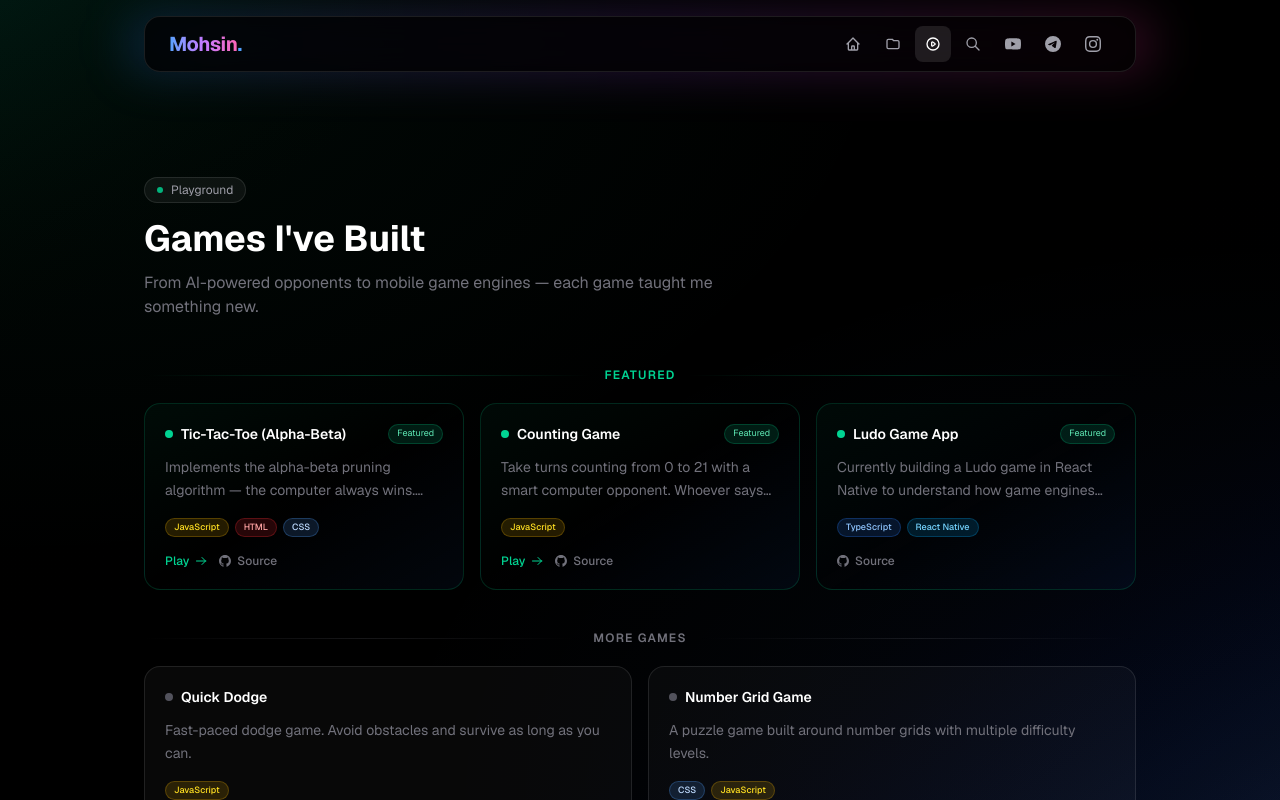
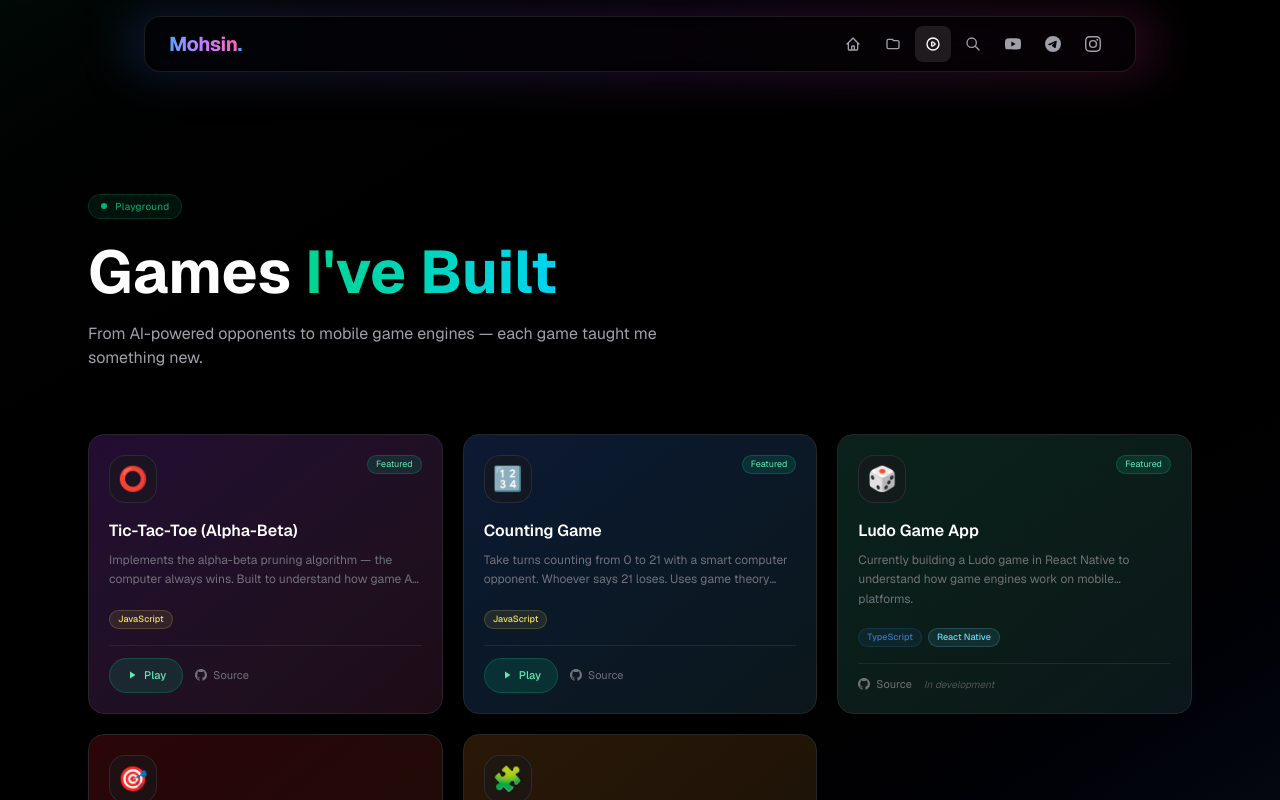
Before and after one commit to MIHMahmudEli/Mohsin-Portfolio-web, a Next.js app: page /games in a window 1280 px wide. Shown: the top 800 px of the page. Built offline with nearby package versions, Linux system fonts and the light colour scheme.

Commit message:
Redesign games page with arcade-style cards, emoji icons, per-game gradients

```diff
--- a/src/app/games/page.tsx
+++ b/src/app/games/page.tsx
@@ -3,162 +3,185 @@
 import { motion } from 'framer-motion';
 import Link from 'next/link';
 
-const games = [
+interface Game {
+  title: string;
+  slug: string;
+  desc: string;
+  tech: string[];
+  emoji: string;
+  gradient: string;
+  liveUrl?: string;
+  githubUrl?: string;
+  featured: boolean;
+}
+
+const games: Game[] = [
   {
-    title: 'Tic-Tac-Toe (Alpha-Beta)',
-    slug: 'tic-tac-toe',
+    title: 'Tic-Tac-Toe (Alpha-Beta)', slug: 'tic-tac-toe',
     desc: 'Implements the alpha-beta pruning algorithm — the computer always wins. Built to understand how game AI works at the algorithmic level.',
-    tech: ['JavaScript', 'HTML', 'CSS'],
-    liveUrl: 'https://mihmahmudeli.github.io/tic-tac-toe-game/',
-    githubUrl: 'https://github.com/MIHMahmudEli/tic-tac-toe-game',
-    featured: true,
+    tech: ['JavaScript'], emoji: '⭕', gradient: 'from-purple-600/40 to-pink-600/20',
+    liveUrl: 'https://mihmahmudeli.github.io/tic-tac-toe-game/', githubUrl: 'https://github.com/MIHMahmudEli/tic-tac-toe-game', featured: true,
   },
   {
-    title: 'Counting Game',
-    slug: 'counting-game',
+    title: 'Counting Game', slug: 'counting-game',
     desc: 'Take turns counting from 0 to 21 with a smart computer opponent. Whoever says 21 loses. Uses game theory strategy.',
-    tech: ['JavaScript'],
-    liveUrl: 'https://mihmahmudeli.github.io/Counting-Game/',
-    githubUrl: 'https://github.com/MIHMahmudEli/Counting-Game',
-    featured: true,
+    tech: ['JavaScript'], emoji: '🔢', gradient: 'from-blue-600/40 to-cyan-600/20',
+    liveUrl: 'https://mihmahmudeli.github.io/Counting-Game/', githubUrl: 'https://github.com/MIHMahmudEli/Counting-Game', featured: true,
   },
   {
-    title: 'Ludo Game App',
-    slug: 'ludo-game-app',
+    title: 'Ludo Game App', slug: 'ludo-game-app',
     desc: 'Currently building a Ludo game in React Native to understand how game engines work on mobile platforms.',
-    tech: ['TypeScript', 'React Native'],
-    githubUrl: 'https://github.com/MIHMahmudEli/ludo-game-app',
-    featured: true,
+    tech: ['TypeScript', 'React Native'], emoji: '🎲', gradient: 'from-emerald-600/40 to-teal-600/20',
+    githubUrl: 'https://github.com/MIHMahmudEli/ludo-game-app', featured: true,
   },
   {
-    title: 'Quick Dodge',
-    slug: 'quick-dodge',
+    title: 'Quick Dodge', slug: 'quick-dodge',
     desc: 'Fast-paced dodge game. Avoid obstacles and survive as long as you can.',
-    tech: ['JavaScript'],
-    liveUrl: 'https://mihmahmudeli.github.io/Quick-Dodge/',
-    githubUrl: 'https://github.com/MIHMahmudEli/Quick-Dodge',
-    featured: false,
+    tech: ['JavaScript'], emoji: '🎯', gradient: 'from-red-600/40 to-orange-600/20',
+    liveUrl: 'https://mihmahmudeli.github.io/Quick-Dodge/', githubUrl: 'https://github.com/MIHMahmudEli/Quick-Dodge', featured: false,
   },
   {
-    title: 'Number Grid Game',
-    slug: 'number-grid-game',
+    title: 'Number Grid Game', slug: 'number-grid-game',
     desc: 'A puzzle game built around number grids with multiple difficulty levels.',
-    tech: ['CSS', 'JavaScript'],
-    liveUrl: 'https://number-grid-game.netlify.app/',
-    githubUrl: 'https://github.com/MIHMahmudEli/Number-Grid-Game',
-    featured: false,
+    tech: ['CSS', 'JavaScript'], emoji: '🧩', gradient: 'from-amber-600/40 to-yellow-600/20',
+    liveUrl: 'https://number-grid-game.netlify.app/', githubUrl: 'https://github.com/MIHMahmudEli/Number-Grid-Game', featured: false,
   },
 ];
 
 const techColors: Record<string, string> = {
-  JavaScript: 'bg-yellow-500/15 text-yellow-300 border-yellow-500/25',
-  TypeScript: 'bg-blue-500/15 text-blue-300 border-blue-500/25',
-  CSS: 'bg-blue-400/15 text-blue-200 border-blue-400/25',
-  HTML: 'bg-red-500/15 text-red-300 border-red-500/25',
-  'React Native': 'bg-sky-500/15 text-sky-300 border-sky-500/25',
+  JavaScript: '#f1e05a', TypeScript: '#3178c6', CSS: '#563d7c', HTML: '#e34c26', 'React Native': '#61dafb',
 };
 
+function stagger(i: number) {
+  return { delay: i * 0.06 };
+}
+
 export default function GamesPage() {
-  const featured = games.filter((g) => g.featured);
-  const rest = games.filter((g) => !g.featured);
-
   return (
     <>
-      <div className="fixed inset-0 bg-gradient-to-br from-emerald-950/30 via-black to-blue-950/30 pointer-events-none" />
-      <div className="fixed inset-0 bg-[radial-gradient(ellipse_at_top_left,rgba(16,185,129,0.06),transparent_50%),radial-gradient(ellipse_at_bottom_right,rgba(59,130,246,0.06),transparent_50%)] pointer-events-none" />
-      <div className="relative py-20">
-        <div className="max-w-5xl mx-auto px-4">
-          <motion.div initial={{ opacity: 0, y: 20 }} animate={{ opacity: 1, y: 0 }} className="mb-12">
-            <div className="inline-flex items-center gap-2 px-3 py-1 rounded-full bg-white/5 border border-white/10 text-xs text-zinc-400 mb-4">
+      <div className="fixed inset-0 bg-gradient-to-br from-emerald-950/20 via-black to-blue-950/20 pointer-events-none" />
+
+      <div className="relative py-16 md:py-24">
+        <div className="max-w-6xl mx-auto px-6">
+          <motion.div initial={{ opacity: 0, y: 20 }} animate={{ opacity: 1, y: 0 }} className="mb-12 md:mb-16">
+            <motion.span
+              initial={{ opacity: 0, y: -10 }} animate={{ opacity: 1, y: 0 }}
+              transition={{ duration: 0.4 }}
+              className="inline-flex items-center gap-2 px-3 py-1 rounded-full bg-emerald-500/10 border border-emerald-500/20 text-[10px] text-emerald-400/80 tracking-wide mb-4"
+            >
               <span className="w-1.5 h-1.5 rounded-full bg-emerald-400 animate-pulse" />
               Playground
-            </div>
-            <h1 className="text-4xl font-bold text-white mb-3">Games I&apos;ve Built</h1>
-            <p className="text-zinc-500 max-w-xl">
-              From AI-powered opponents to mobile game engines — each game taught me something new.
-            </p>
+            </motion.span>
+
+            <h1 className="text-4xl md:text-6xl font-bold text-white mb-3 leading-tight">
+              Games{' '}
+              <span className="bg-gradient-to-r from-emerald-400 via-teal-400 to-cyan-400 bg-clip-text text-transparent">I&apos;ve Built</span>
+            </h1>
+
+            <motion.p
+              initial={{ opacity: 0, y: 15 }} animate={{ opacity: 1, y: 0 }}
+              transition={{ delay: 0.15, duration: 0.5 }}
+              className="text-zinc-400 text-base max-w-xl"
+            >
+              From AI-powered opponents to mobile game engines &mdash; each game taught me something new.
+            </motion.p>
           </motion.div>
 
-          {featured.length > 0 && (
-            <div className="mb-10">
-              <div className="flex items-center gap-3 mb-5">
-                <div className="h-px flex-1 bg-gradient-to-r from-transparent via-emerald-500/30 to-transparent" />
-                <span className="text-xs font-semibold tracking-widest text-emerald-400 uppercase">Featured</span>
-                <div className="h-px flex-1 bg-gradient-to-r from-transparent via-emerald-500/30 to-transparent" />
-              </div>
-              <div className="grid md:grid-cols-2 lg:grid-cols-3 gap-4">
-                {featured.map((g, i) => (
-                  <GameCard key={g.slug} game={g} index={i} featured />
-                ))}
+          <div className="grid md:grid-cols-2 lg:grid-cols-3 gap-5">
+            {games.map((g, i) => (
+              <motion.div
+                key={g.slug}
+                initial={{ opacity: 0, y: 24, scale: 0.96 }}
+                animate={{ opacity: 1, y: 0, scale: 1 }}
+                transition={{ duration: 0.5, ...stagger(i), ease: [0.16, 1, 0.3, 1] }}
+              >
+                <div className={`group relative rounded-2xl border border-zinc-800 overflow-hidden h-full ${g.featured ? 'bg-zinc-900/50' : 'bg-zinc-900/30'}`}>
+                  <div className={`absolute inset-0 bg-gradient-to-br ${g.gradient} opacity-40 group-hover:opacity-60 transition-opacity duration-500`} />
+
+                  <div className="absolute top-0 left-0 right-0 h-1 bg-gradient-to-r from-emerald-500/60 via-teal-500/60 to-cyan-500/60 opacity-0 group-hover:opacity-100 transition-opacity duration-300" />
+
+                  <div className="relative p-5 flex flex-col h-full">
+                    <div className="flex items-start justify-between mb-4">
+                      <motion.div
+                        className="w-12 h-12 rounded-2xl flex items-center justify-center text-2xl bg-zinc-900/60 border border-zinc-700/50"
+                        whileHover={{ scale: 1.1, rotate: -8 }}
+                        transition={{ type: 'spring', stiffness: 300, damping: 15 }}
+                      >
+                        {g.emoji}
+                      </motion.div>
+                      {g.featured && (
+                        <span className="text-[9px] px-2 py-0.5 rounded-full bg-emerald-500/15 text-emerald-300 border border-emerald-500/25 shrink-0">
+                          Featured
+                        </span>
+                      )}
+                    </div>
+
+                    <h3 className="text-base font-semibold text-white mb-2 group-hover:text-emerald-300 transition-colors">{g.title}</h3>
+                    <p className="text-xs text-zinc-500 leading-relaxed mb-5 line-clamp-2 group-hover:text-zinc-400 transition-colors flex-1">{g.desc}</p>
+
+                    <div className="flex flex-wrap gap-1.5 mb-4">
+                      {g.tech.map((t) => (
+                        <span
+                          key={t}
+                          className="text-[9px] px-2 py-0.5 rounded-full border font-medium"
+                          style={{
+                            backgroundColor: `${techColors[t] || '#6366f1'}18`,
+                            color: techColors[t] || '#6366f1',
+                            borderColor: `${techColors[t] || '#6366f1'}30`,
+                          }}
+                        >
+                          {t}
+                        </span>
+                      ))}
+                    </div>
+
+                    <div className="flex items-center gap-3 pt-3 border-t border-zinc-800">
+                      {g.liveUrl && (
+                        <motion.a
+                          href={g.liveUrl} target="_blank" rel="noopener noreferrer"
+                          className="inline-flex items-center gap-1.5 px-4 py-2 rounded-full bg-emerald-500/15 text-emerald-300 text-[11px] font-medium border border-emerald-500/25 hover:bg-emerald-500/25 transition-colors"
+                          whileHover={{ scale: 1.03 }}
+                          whileTap={{ scale: 0.97 }}
+                        >
+                          <svg className="w-3 h-3" fill="currentColor" viewBox="0 0 24 24"><path d="M8 5v14l11-7z" /></svg>
+                          Play
+                        </motion.a>
+                      )}
+                      {g.githubUrl && (
+                        <a href={g.githubUrl} target="_blank" rel="noopener noreferrer" className="inline-flex items-center gap-1.5 text-[11px] text-zinc-500 hover:text-zinc-300 transition-colors">
+                          <svg className="w-3 h-3" fill="currentColor" viewBox="0 0 24 24"><path d="M12 0c-6.626 0-12 5.373-12 12 0 5.302 3.438 9.8 8.207 11.387.599.111.793-.261.793-.577v-2.234c-3.338.726-4.033-1.416-4.033-1.416-.546-1.387-1.333-1.756-1.333-1.756-1.089-.745.083-.729.083-.729 1.205.084 1.839 1.237 1.839 1.237 1.07 1.834 2.807 1.304 3.492.997.107-.775.418-1.305.762-1.604-2.665-.305-5.467-1.334-5.467-5.931 0-1.311.469-2.381 1.236-3.221-.124-.303-.535-1.524.117-3.176 0 0 1.008-.322 3.301 1.23.957-.266 1.983-.399 3.003-.404 1.02.005 2.047.138 3.006.404 2.291-1.552 3.297-1.23 3.297-1.23.653 1.653.242 2.874.118 3.176.77.84 1.235 1.911 1.235 3.221 0 4.609-2.807 5.624-5.479 5.921.43.372.823 1.102.823 2.222v3.293c0 .319.192.694.801.576 4.765-1.589 8.199-6.086 8.199-11.386 0-6.627-5.373-12-12-12z" /></svg>
+                          Source
+                        </a>
+                      )}
+                      {!g.liveUrl && g.githubUrl && (
+                        <span className="text-[10px] text-zinc-600 italic">In development</span>
+                      )}
+                    </div>
+                  </div>
+                </div>
+              </motion.div>
+            ))}
+          </div>
+
+          <motion.div
+            initial={{ opacity: 0, y: 20 }}
+            animate={{ opacity: 1, y: 0 }}
+            transition={{ delay: 0.4, duration: 0.5 }}
+            className="mt-12 p-6 rounded-2xl border border-zinc-800 bg-zinc-900/20 flex items-center justify-between flex-wrap gap-4"
+          >
+            <div className="flex items-center gap-3">
+              <div className="w-10 h-10 rounded-xl bg-amber-500/10 flex items-center justify-center text-lg">🎮</div>
+              <div>
+                <div className="text-sm text-white font-medium">More games coming</div>
+                <div className="text-xs text-zinc-500">I&apos;m building more games. Stay tuned!</div>
               </div>
             </div>
-          )}
-
-          <div className="flex items-center gap-3 mb-5">
-            <div className="h-px flex-1 bg-gradient-to-r from-transparent via-zinc-500/20 to-transparent" />
-            <span className="text-xs font-semibold tracking-widest text-zinc-500 uppercase">More Games</span>
-            <div className="h-px flex-1 bg-gradient-to-r from-transparent via-zinc-500/20 to-transparent" />
-          </div>
-
-          <div className="grid md:grid-cols-2 gap-4">
-            {rest.map((g, i) => (
-              <GameCard key={g.slug} game={g} index={i} />
-            ))}
-          </div>
+            <Link href="/projects" className="px-5 py-2.5 border border-zinc-700 text-zinc-300 rounded-full text-xs font-medium hover:bg-zinc-800 hover:border-zinc-500 transition-colors">
+              View all projects
+            </Link>
+          </motion.div>
         </div>
       </div>
     </>
   );
 }
-
-function GameCard({ game: g, index: i, featured }: { game: typeof games[0]; index: number; featured?: boolean }) {
-  return (
-    <motion.div
-      initial={{ opacity: 0, y: 20 }}
-      animate={{ opacity: 1, y: 0 }}
-      transition={{ delay: i * 0.05 }}
-      className={`relative rounded-2xl border ${
-        featured
-          ? 'border-emerald-500/20 bg-gradient-to-br from-emerald-500/5 via-transparent to-blue-500/5 hover:border-emerald-400/30'
-          : 'border-white/10 bg-white/[0.03] hover:border-white/20'
-      } transition-all overflow-hidden group`}
-    >
-      <div className="absolute inset-0 opacity-0 group-hover:opacity-100 transition-opacity duration-500" style={{ background: 'radial-gradient(400px circle at 50% 0%, rgba(16,185,129,0.06), transparent)' }} />
-      <div className="relative p-5">
-        <div className="flex items-start justify-between gap-3 mb-3">
-          <div className="flex items-center gap-2">
-            <div className={`w-2 h-2 rounded-full ${featured ? 'bg-emerald-400' : 'bg-zinc-600'}`} />
-            <h3 className="font-semibold text-white text-sm">{g.title}</h3>
-          </div>
-          {featured && (
-            <span className="text-[9px] px-2 py-0.5 rounded-full bg-emerald-500/15 text-emerald-300 border border-emerald-500/25 shrink-0">
-              Featured
-            </span>
-          )}
-        </div>
-        <p className="text-sm text-zinc-500 leading-relaxed mb-4 line-clamp-2">{g.desc}</p>
-        <div className="flex flex-wrap gap-1.5 mb-4">
-          {g.tech.map((t) => (
-            <span key={t} className={`text-[9px] px-2 py-0.5 rounded-full border font-medium ${techColors[t] || 'bg-white/5 text-zinc-500 border-white/10'}`}>
-              {t}
-            </span>
-          ))}
-        </div>
-        <div className="flex gap-3">
-          {g.liveUrl && (
-            <a href={g.liveUrl} target="_blank" rel="noopener noreferrer" className="group/btn inline-flex items-center gap-1.5 text-xs font-medium text-emerald-400 hover:text-emerald-300 transition-colors">
-              Play
-              <svg className="w-3 h-3 group-hover/btn:translate-x-0.5 transition-transform" fill="none" viewBox="0 0 24 24" stroke="currentColor"><path strokeLinecap="round" strokeLinejoin="round" strokeWidth={2} d="M14 5l7 7m0 0l-7 7m7-7H3" /></svg>
-            </a>
-          )}
-          {g.githubUrl && (
-            <a href={g.githubUrl} target="_blank" rel="noopener noreferrer" className="inline-flex items-center gap-1.5 text-xs font-medium text-zinc-500 hover:text-zinc-300 transition-colors">
-              <svg className="w-3 h-3" fill="currentColor" viewBox="0 0 24 24"><path d="M12 0c-6.626 0-12 5.373-12 12 0 5.302 3.438 9.8 8.207 11.387.599.111.793-.261.793-.577v-2.234c-3.338.726-4.033-1.416-4.033-1.416-.546-1.387-1.333-1.756-1.333-1.756-1.089-.745.083-.729.083-.729 1.205.084 1.839 1.237 1.839 1.237 1.07 1.834 2.807 1.304 3.492.997.107-.775.418-1.305.762-1.604-2.665-.305-5.467-1.334-5.467-5.931 0-1.311.469-2.381 1.236-3.221-.124-.303-.535-1.524.117-3.176 0 0 1.008-.322 3.301 1.23.957-.266 1.983-.399 3.003-.404 1.02.005 2.047.138 3.006.404 2.291-1.552 3.297-1.23 3.297-1.23.653 1.653.242 2.874.118 3.176.77.84 1.235 1.911 1.235 3.221 0 4.609-2.807 5.624-5.479 5.921.43.372.823 1.102.823 2.222v3.293c0 .319.192.694.801.576 4.765-1.589 8.199-6.086 8.199-11.386 0-6.627-5.373-12-12-12z" /></svg>
-              Source
-            </a>
-          )}
-        </div>
-      </div>
-    </motion.div>
-  );
-}
```
